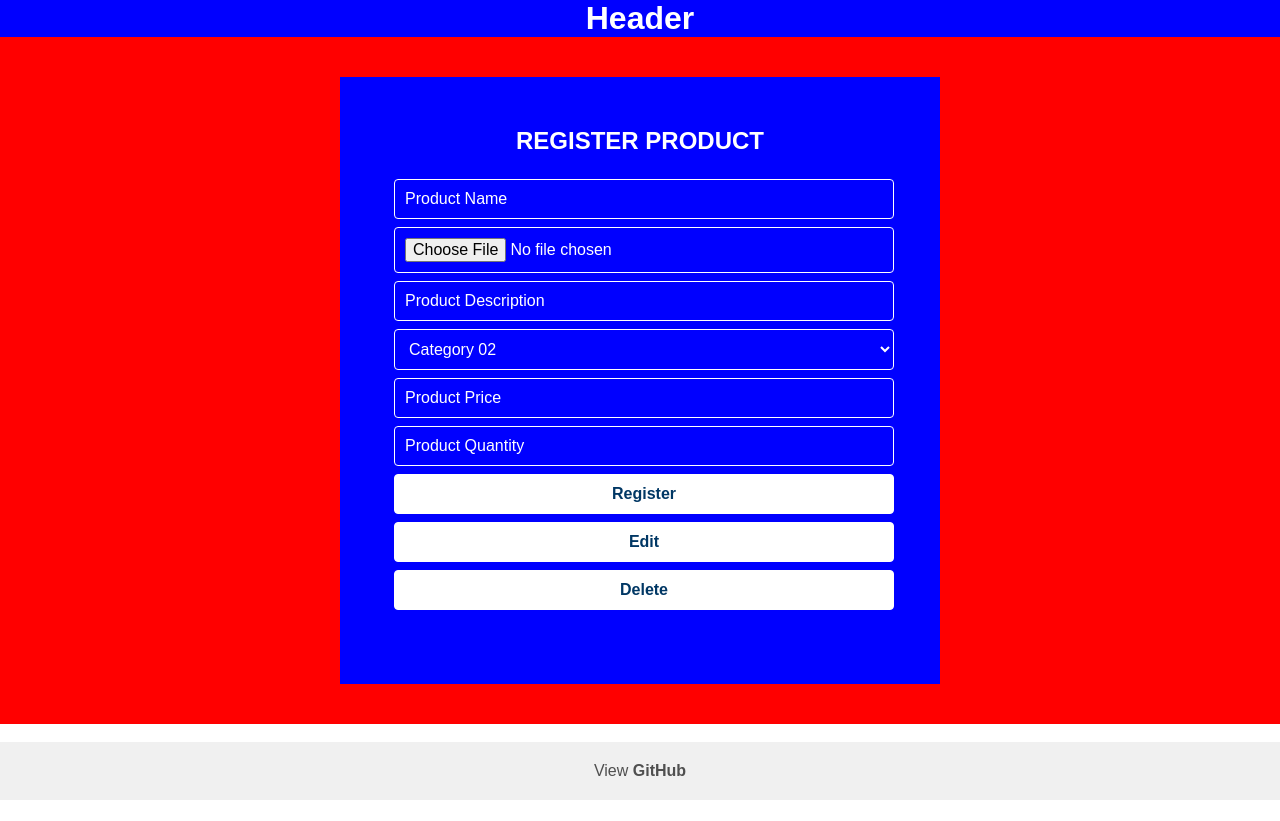
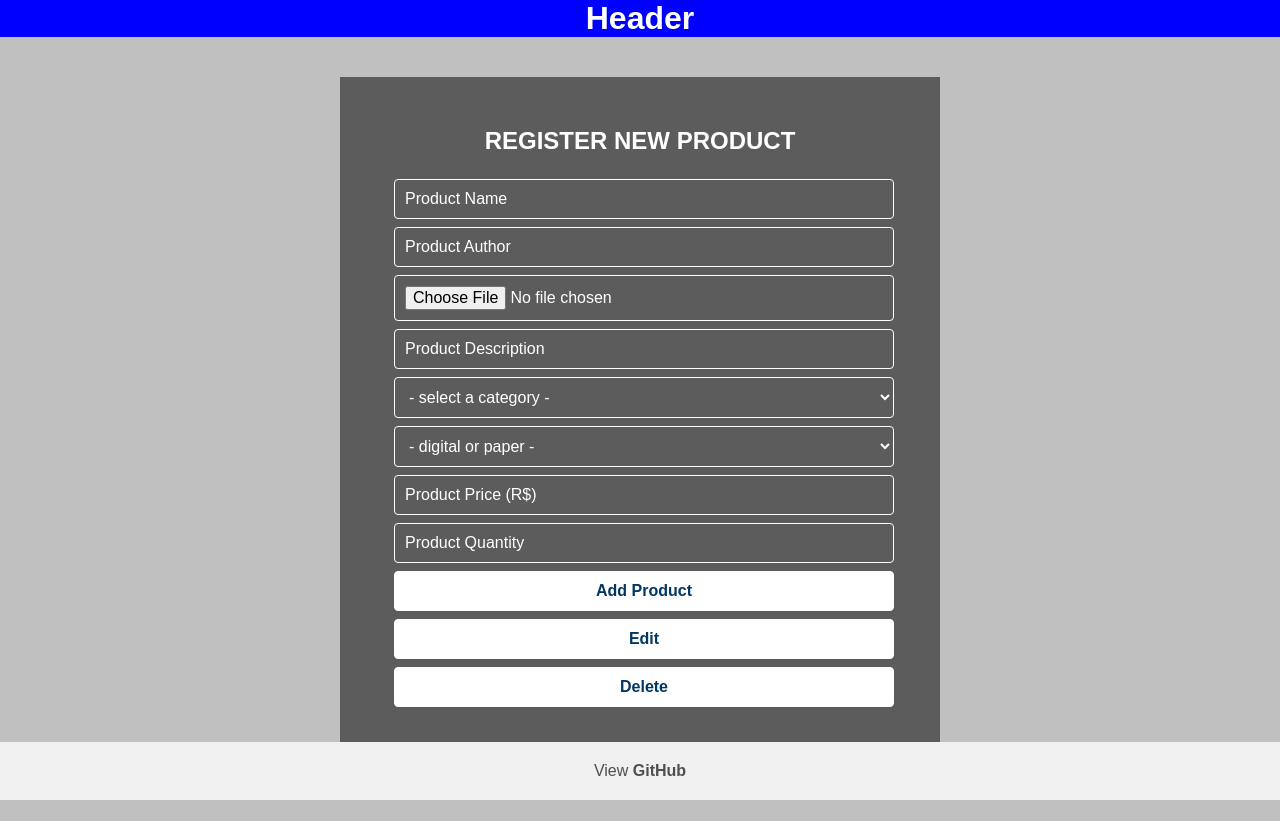
Before and after one commit to ngunga-dev/PairPrograming, a React (Create React App) app: page / in a window 1280 px wide. Before the commit the page ends 800 px from the top, so only its background shows below. Built offline with nearby package versions, Linux system fonts and the light colour scheme.

Commit message:
fixing fields

```diff
--- a/public/reset.scss
+++ /dev/null
@@ -1,17 +0,0 @@
-/* Error: Can't find stylesheet to import.
- *   ,
- * 2 |     '/src/Components/header/header',
- *   |     ^^^^^^^^^^^^^^^^^^^^^^^^^^^^^^^
- *   '
- *   style.scss 2:5  root stylesheet */
-
-body::before {
-  font-family: "Source Code Pro", "SF Mono", Monaco, Inconsolata, "Fira Mono",
-      "Droid Sans Mono", monospace, monospace;
-  white-space: pre;
-  display: block;
-  padding: 1em;
-  margin-bottom: 1em;
-  border-bottom: 2px solid black;
-  content: "Error: Can't find stylesheet to import.\a   \2577 \a 2 \2502      '/src/Components/header/header',\d\a   \2502      ^^^^^^^^^^^^^^^^^^^^^^^^^^^^^^^\a   \2575 \a   style.scss 2:5  root stylesheet";
-}
--- a/public/style.css
+++ b/public/style.css
@@ -1,3 +1,4 @@
+/*------reset CSS------*/
 * {
   margin: 0;
   padding: 0;
@@ -5,9 +6,7 @@
   font-family: Arial, Helvetica, sans-serif;
 }
 
-ul,
-li,
-a {
+ul, li, a {
   text-decoration: none;
   list-style: none;
 }
@@ -17,6 +16,9 @@ img {
   display: block;
 }
 
+/*------colors------*/
+/*------font size------*/
+/*------font size------*/
 .header {
   background-color: blue;
   color: white;
@@ -24,11 +26,11 @@ img {
 }
 
 .form_box {
-  background-color: red;
+  background-color: #c0c0c0;
   padding: 40px;
 }
 .form_box .form_register {
-  background-color: blue;
+  background-color: #5c5c5c;
   margin: 0px auto;
   padding: 50px;
   width: 100%;
--- a/src/Components/form/_form_register.scss
+++ b/src/Components/form/_form_register.scss
@@ -1,8 +1,8 @@
 .form_box {
-  background-color: red;
+  background-color: $color-background;
   padding: 40px;
   .form_register {
-    background-color: blue;
+    background-color: $color-base;
     margin: 0px auto;
     padding: 50px;
     width: 100%;
--- a/src/Components/form/form_register.js
+++ b/src/Components/form/form_register.js
@@ -3,20 +3,28 @@ function FormRegister () {
         <div className="form_box">
           <div className="form_register">
             <form action="" method="">
-              <h2>Register Product</h2>
+              <h2>Register New Product</h2>
               <div className="form-items">
                 <input type="text" name="product_name" placeholder="Product Name" required/>
+                <input type="text" name="product_author" placeholder="Product Author" required/>
                 <input type="file" name="product_image" placeholder="Product Image" required/>
                 <input type="text" name="product_description" placeholder="Product Description" required/>
                 <select name="select">
-                    <option value="valor1">Category 01</option>
-                    <option value="valor2" selected>Category 02</option>
-                    <option value="valor3">Category 03</option>
+                    <option value="null" selected>- select a category -</option>
+                    <option value="category1">Category01</option>
+                    <option value="category2">Category02</option>
+                    <option value="category3">Category03</option>
                 </select>
-                <input type="text" name="product_price" placeholder="Product Price" required/>
+                <select name="select">
+                    <option value="null" selected>- digital or paper -</option>
+                    <option value="category1">digital book</option>
+                    <option value="category2">paper book</option>
+                </select>
+
+                <input type="number" name="product_price" placeholder="Product Price (R$)" required min="0.00" max="10000.00" step="0.01"/>
                 <input type="number" name="product_quantity" placeholder="Product Quantity" required/>
 
-                <input type="submit" value="Register"/> {/* Hide this button after register a product */}
+                <input type="submit" value="Add Product"/> {/* Hide this button after register a product */}
                 <input type="submit" value="Edit"/>  {/* Show this button after register a product */}
                 <input type="submit" value="Delete"/> {/* Show this button after register a product */}
               </div>
```
Also changed, not shown: src/_reset.scss (+24 -3 lines), 1 other file (tests, documents, lock files or other folders).
